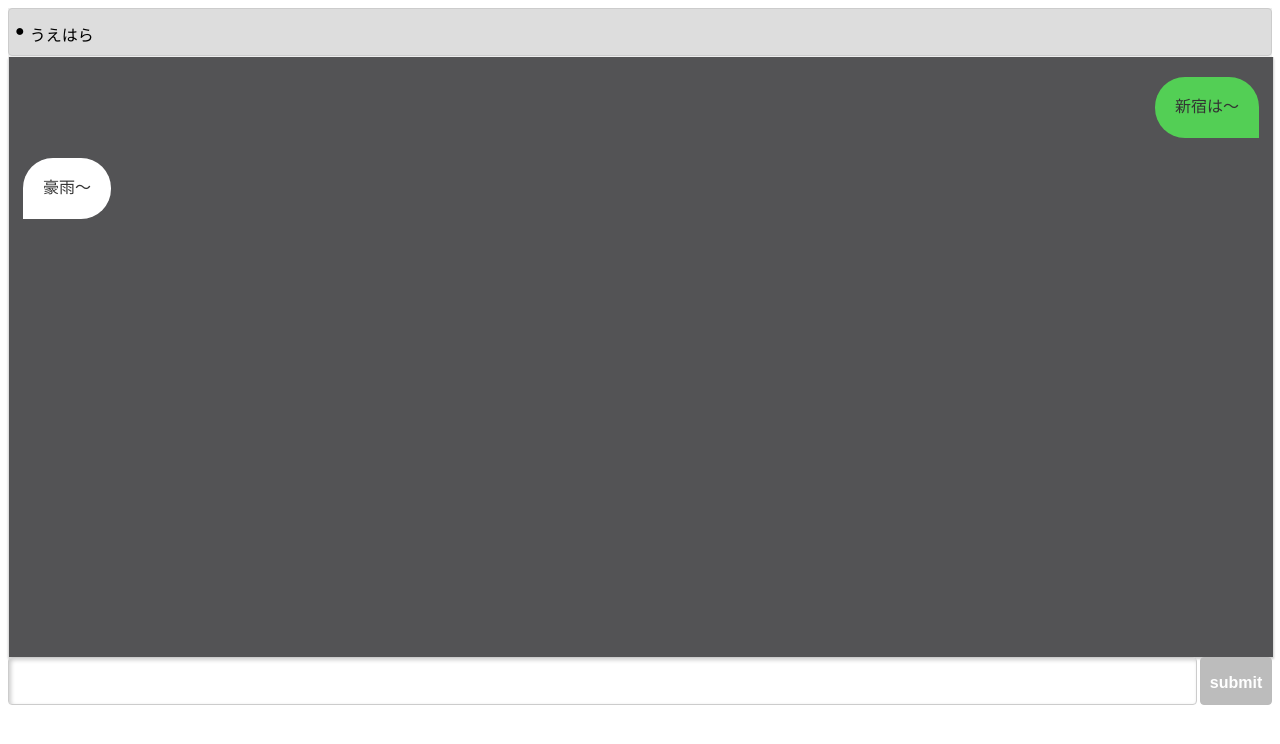
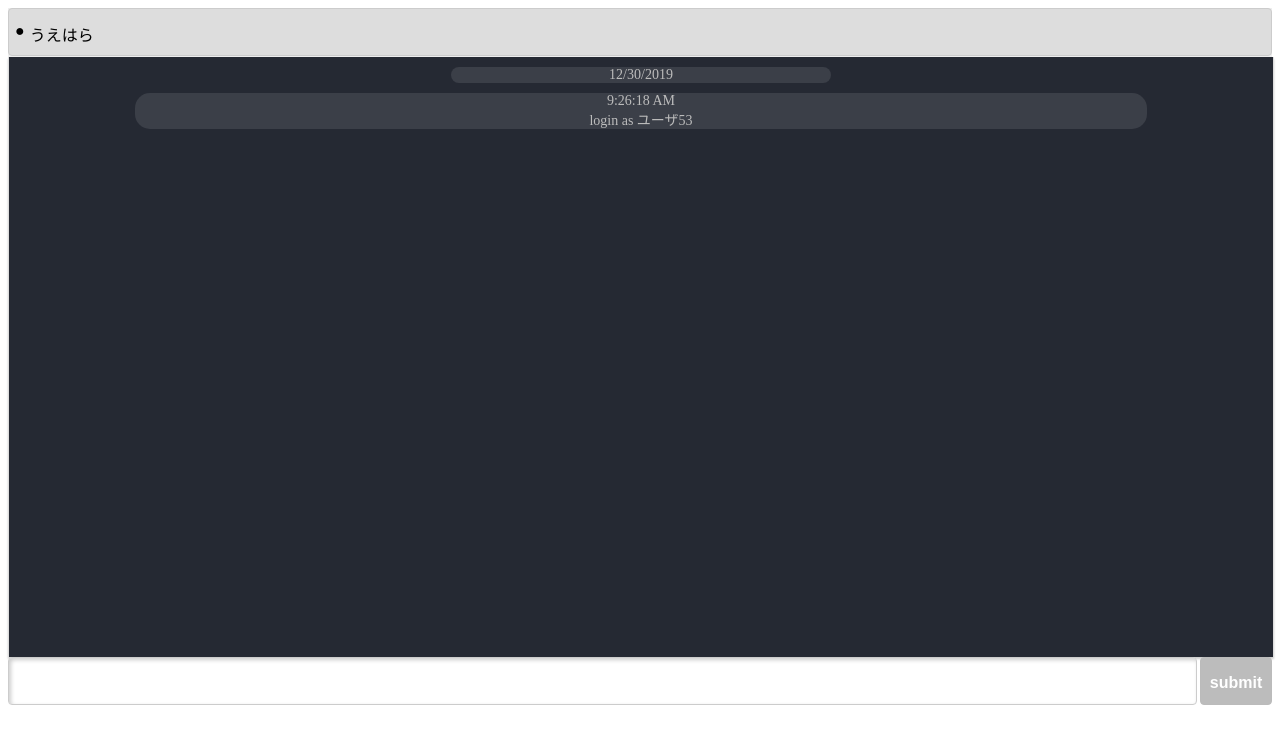
Before and after one commit to uh-zz/chachat-nodejs, a website: page index.html in a window 1280 px wide. Drawn offline with nearby package versions, Linux system fonts and the light colour scheme; no server answers.

Commit message:
[modify] チャット機能のふきだし

```diff
--- a/css/kdchat.css
+++ b/css/kdchat.css
@@ -45,8 +45,36 @@
     width: 100%;
     border-right: 1px solid #ddd;
     border-left: 1px solid #ddd;
-    background-color: #535355;
+    background-color: #252933;
     box-shadow: 0px 2px 2px 0px rgba(0, 0, 0, .2);
+}
+
+/* 日付部分 */
+.kdchat_date{
+    width: 30%;
+    margin-top: 10px;
+    margin-left: auto;
+    margin-right: auto;
+    margin-bottom: 10px;
+    font-size: 14px;
+    color: #bcbcbc;
+    text-align: center;
+    background-color: #3b3f48;
+    border-radius: 15px;
+}
+
+/* ログインメッセージ部分 */
+.kdchat_login{
+    width: 80%;
+    margin-top: 5px;
+    margin-left: auto;
+    margin-right: auto;
+    margin-bottom: 20px;
+    font-size: 14px;
+    color: #bcbcbc;
+    text-align: center;
+    background-color: #3b3f48;
+    border-radius: 15px;
 }
 
 /* メッセージ部分 */
@@ -61,7 +89,8 @@
 /* 吹き出し部分 */
 .kdchat_message_box{
     margin-top: 20px;
-    max-width: 100%;
+    margin-bottom: 10px;
+    max-width: 80%;
     font-size: 16px;
 }
 
@@ -78,7 +107,7 @@
 .kdchat_right .kdchat_message_box{
     color: #333;
     background: #53cf55;
-    border-radius: 30px 30px 0px 30px;
+    border-radius: 25px 0px 25px 25px;
     margin-left: 50px;
 }
 
@@ -91,8 +120,8 @@
 .kdchat_left .kdchat_message_box{
     color: #333;
     background: #fff;
-    border-radius: 30px 30px 30px 0px;
-    margin-right: 50px;
+    border-radius: 0px 25px 25px 25px;
+    margin-left: 50px;
 }
 
 /* 回り込み解除 */
--- a/index.html
+++ b/index.html
@@ -18,20 +18,74 @@
     <script src="/socket.io/socket.io.js"></script>
     <script type="text/javascript">
 
-    $(function() {
       var socketio = io.connect('http://localhost:8080');
 
+      // メッセージ送信
       $('form').submit(function() {
-          socketio.emit('chat message', $('#kdchat_send_message').val());
-          $('#kdchat_send_message').val();
+
+          var request_json = {
+              user : myName,
+              message : $('#kdchat_send_message').val()
+          };
+
+          socketio.emit('publish_message', request_json);
+
+          // 画面側でのバリデーションが必要
+
+          // バリデーションの結果、submitを中止させたり
+
           return false;
       })
 
-      socketio.on('chat message', function(msg) {
-        $('.kdchat_message_text').text(msg)
+      // チャット開始（チャットユーザ登録）
+      socketio.on('connected', function(name) {});
+
+      // ユーザ通知（他のユーザがログインしたっていう）
+      socketio.on('publish_wallMsg', function(msg) {
+
+        var loginMsg = '<div class="kdchat_login"> ' + new Date().toLocaleTimeString() + '<br> ' + msg + ' </div>';
+        $('#kdchat_messages').append(loginMsg);
       });
 
-    });
+      // ふきだしメッセージ
+      socketio.on('publish_message', function(json) {
+
+        var msg;
+        // ユーザのふきだし判定（自分なら緑のふきだし、相手なら白）
+        if ( myName === json.user ) {
+          msg = json.frame.replace('right_or_left', 'kdchat_right')
+                          .replace('temp_text', json.message);
+        } else {
+          msg = json.frame.replace('right_or_left', 'kdchat_left')
+                          .replace('temp_text', json.message);
+        }
+
+        $('#kdchat_messages').append(msg);
+
+        // スクロールを一番下にもってくる
+        var object = document.getElementById('kdchat_messages');
+        object.scrollTop = object.scrollHeight;
+     });
+
+
+      // ユーザ作成（後々ログイン昨日を実装するまでの一時的なやつ）
+      var myName = 'ユーザ' + Math.floor( Math.random() * 100 );
+
+      $(function(){
+
+        // 参加通知
+        console.log("user: " + myName);
+
+        var dateMsg = '<div class="kdchat_date"> ' + new Date().toLocaleDateString() + ' </div>';
+        $('#kdchat_messages').append(dateMsg);
+
+        var loginMsg = '<div class="kdchat_login"> ' + new Date().toLocaleTimeString() + '<br> login as ' + myName + ' </div>';
+        $('#kdchat_messages').append(loginMsg);
+
+        // チャット開始（チャットユーザ登録）
+        socketio.emit('connected', myName);
+      });
+
     </script>
 
 </body>
--- a/js/kdchat.js
+++ b/js/kdchat.js
@@ -17,31 +17,6 @@ p('<div id="kdchat_message_container">');
 
     {/* タイムライン部分  */}
     p('<div id="kdchat_messages">');
-
-        {/* メッセージ部分（自分）  */}
-        p('<div class="kdchat_message kdchat_right">');
-            p('<div class="kdchat_message_box">');
-                p('<div class="kdchat_message_content">');
-                    p('<div class="kdchat_message_text">新宿は〜</div>');
-                p('</div>');
-            p('</div>');
-        p('</div>');
-
-        {/* 回り込みを解除  */}
-        p('<div class="kdchat_clear"></div>');
-
-        {/* メッセージ部分（相手）  */}
-        p('<div class="kdchat_message kdchat_left">');
-                p('<div class="kdchat_message_box">');
-                    p('<div class="kdchat_message_content">');
-                        p('<div class="kdchat_message_text">豪雨〜</div>');
-                    p('</div>');
-                p('</div>');
-            p('</div>');
-
-            {/* 回り込みを解除  */}
-            p('<div class="kdchat_clear"></div>');
-
     p('</div>');
 
     {/* テキストボックス、送信ボタン  */}
```
Also changed, not shown: app.js (+24 -5 lines), js/message.js (added, +11 -0 lines).
